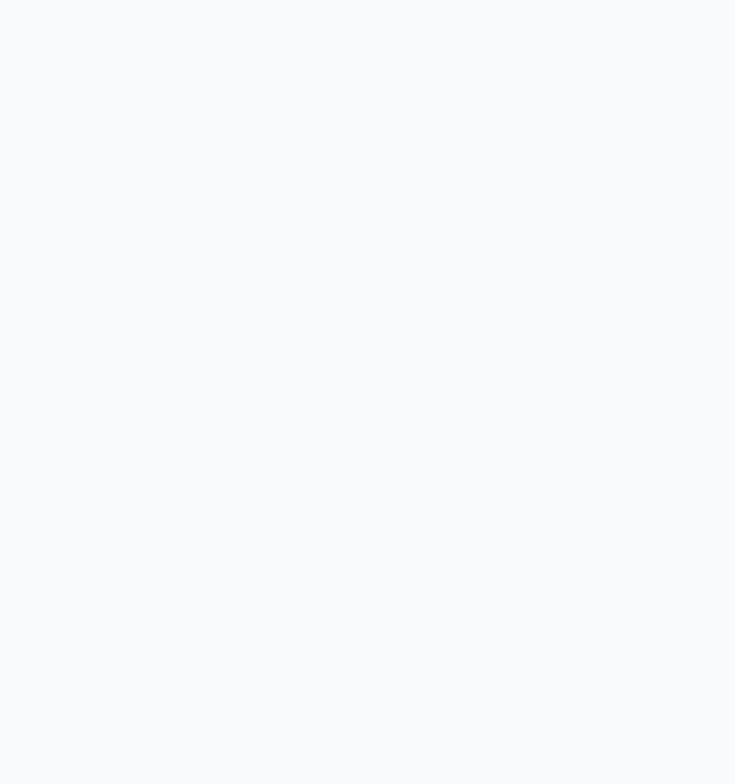
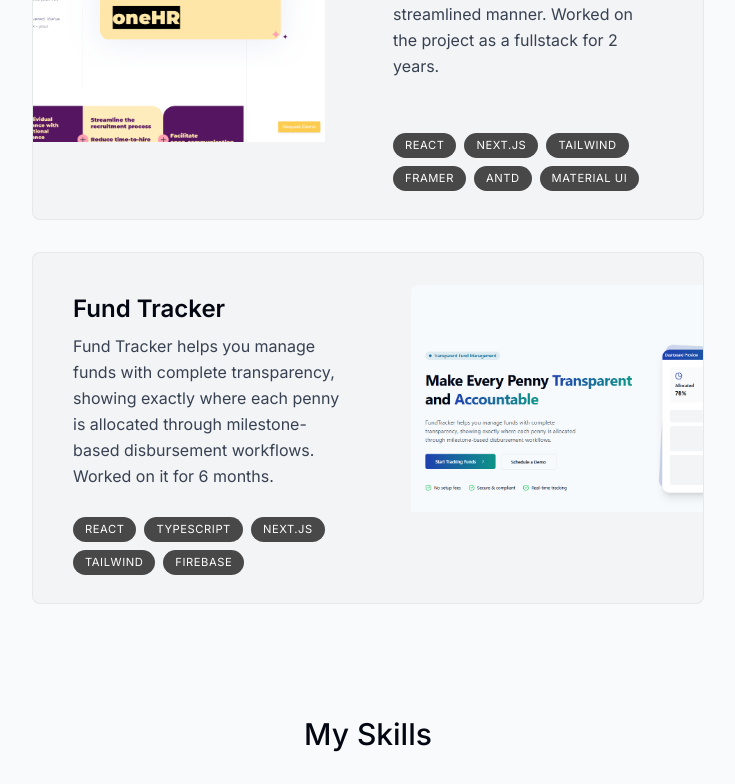
Before and after one commit to fraolb1/portfolio_, a Next.js app: page / in a window 1280 px wide. Shown: the part 2000-2784 px from the top of the page, without its empty margins (272-1007 px from the left). Before the commit the page ends 1472 px from the top, so only its background shows below. Built offline with nearby package versions, Linux system fonts and the light colour scheme.

Commit message:
project and skill

```diff
--- a/app/page.tsx
+++ b/app/page.tsx
@@ -1,6 +1,8 @@
 import About from "@/components/about";
 import Intro from "@/components/intro";
 import SectionDivider from "@/components/section-divider";
+import Projects from "@/components/projects";
+import Skills from "@/components/skills";
 
 export default function Home() {
   return (
@@ -8,6 +10,8 @@
       <Intro />
       <SectionDivider />
       <About />
+      <Projects />
+      <Skills />
     </main>
   );
 }
--- /dev/null
+++ b/components/project.tsx
@@ -0,0 +1,73 @@
+"use client";
+
+import { useRef } from "react";
+import { projectsData } from "@/lib/data";
+import Image from "next/image";
+import { motion, useScroll, useTransform } from "framer-motion";
+
+type ProjectProps = (typeof projectsData)[number];
+
+export default function Project({
+  title,
+  description,
+  tags,
+  imageUrl,
+}: ProjectProps) {
+  const ref = useRef<HTMLDivElement>(null);
+  const { scrollYProgress } = useScroll({
+    target: ref,
+    offset: ["0 1", "1.33 1"],
+  });
+  const scaleProgess = useTransform(scrollYProgress, [0, 1], [0.8, 1]);
+  const opacityProgess = useTransform(scrollYProgress, [0, 1], [0.6, 1]);
+
+  return (
+    <motion.div
+      ref={ref}
+      style={{
+        scale: scaleProgess,
+        opacity: opacityProgess,
+      }}
+      className="group mb-3 sm:mb-8 last:mb-0"
+    >
+      <section className="bg-gray-100 max-w-[42rem] border border-black/5 rounded-lg overflow-hidden sm:pr-8 relative sm:h-[22rem] hover:bg-gray-200 transition sm:group-even:pl-8 dark:text-white dark:bg-white/10 dark:hover:bg-white/20">
+        <div className="pt-4 pb-7 px-5 sm:pl-10 sm:pr-2 sm:pt-10 sm:max-w-[50%] flex flex-col h-full sm:group-even:ml-[18rem]">
+          <h3 className="text-2xl font-semibold">{title}</h3>
+          <p className="mt-2 leading-relaxed text-gray-700 dark:text-white/70">
+            {description}
+          </p>
+          <ul className="flex flex-wrap mt-4 gap-2 sm:mt-auto">
+            {tags.map((tag, index) => (
+              <li
+                className="bg-black/[0.7] px-3 py-1 text-[0.7rem] uppercase tracking-wider text-white rounded-full dark:text-white/70"
+                key={index}
+              >
+                {tag}
+              </li>
+            ))}
+          </ul>
+        </div>
+
+        <Image
+          src={imageUrl}
+          alt="Project I worked on"
+          quality={95}
+          className="
+          absolute hidden sm:block top-8 -right-40 w-[28.25rem] rounded-t-lg shadow-2x1 transition
+          group-hover:scale-[1.04]
+          group-hover:-translate-x-3
+          group-hover:translate-y-3
+          group-hover:-rotate-2
+
+          group-even:group-hover:translate-x-3
+          group-even:group-hover:translate-y-3
+          group-even:group-hover:rotate-2
+
+          group-even:right-[initial]
+          group-even:-left-40
+          "
+        />
+      </section>
+    </motion.div>
+  );
+}
--- /dev/null
+++ b/components/projects.tsx
@@ -0,0 +1,24 @@
+"use client";
+
+import React from "react";
+import SectionHeading from "./section-heading";
+import { projectsData } from "@/lib/data";
+import Project from "./project";
+import { useSectionInView } from "@/lib/hooks";
+
+export default function Projects() {
+  const { ref } = useSectionInView("Projects", 0.5);
+
+  return (
+    <section ref={ref} id="projects" className="scroll-mt-28 mb-28">
+      <SectionHeading>My projects</SectionHeading>
+      <div>
+        {projectsData.map((project, index) => (
+          <React.Fragment key={index}>
+            <Project {...project} />
+          </React.Fragment>
+        ))}
+      </div>
+    </section>
+  );
+}
--- /dev/null
+++ b/components/skills.tsx
@@ -0,0 +1,52 @@
+"use client";
+
+import React from "react";
+import SectionHeading from "./section-heading";
+import { skillsData } from "@/lib/data";
+import { useSectionInView } from "@/lib/hooks";
+import { motion } from "framer-motion";
+
+const fadeInAnimationVariants = {
+  initial: {
+    opacity: 0,
+    y: 100,
+  },
+  animate: (index: number) => ({
+    opacity: 1,
+    y: 0,
+    transition: {
+      delay: 0.05 * index,
+    },
+  }),
+};
+
+export default function Skills() {
+  const { ref } = useSectionInView("Skills");
+
+  return (
+    <section
+      id="skills"
+      ref={ref}
+      className="mb-28 max-w-[53rem] scroll-mt-28 text-center sm:mb-40"
+    >
+      <SectionHeading>My skills</SectionHeading>
+      <motion.ul className="flex flex-wrap justify-center gap-2 text-lg text-gray-800">
+        {skillsData.map((skill, index) => (
+          <motion.li
+            className="bg-white borderBlack rounded-xl px-5 py-3 dark:bg-white/10 dark:text-white/80"
+            key={index}
+            variants={fadeInAnimationVariants}
+            initial="initial"
+            whileInView="animate"
+            viewport={{
+              once: true,
+            }}
+            custom={index}
+          >
+            {skill}
+          </motion.li>
+        ))}
+      </motion.ul>
+    </section>
+  );
+}
```
